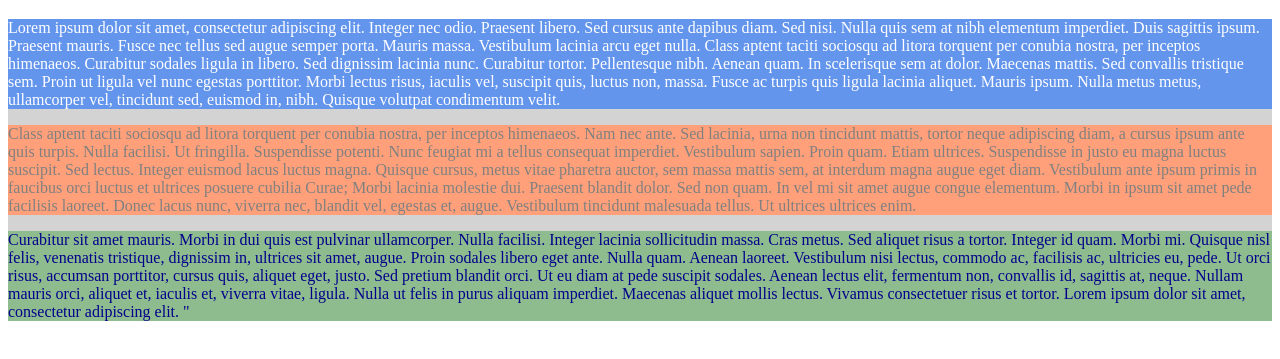
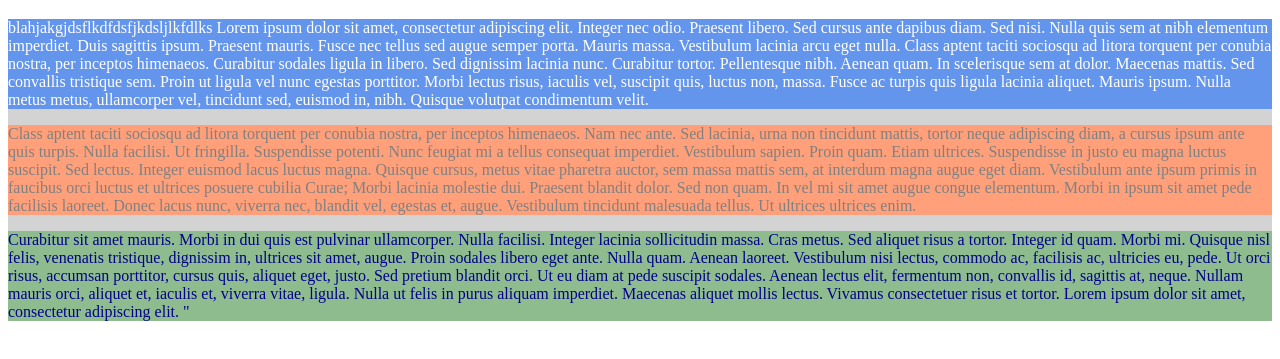
Before and after one commit to aschrad2/frontend-prework-examples-app, a plain HTML site: page index.html in a window 1280 px wide. Shown: the part 61-420 px from the top of the page. Drawn offline with Linux system fonts and the light colour scheme.

Commit message:
Made changes to check if Github was connected

```diff
--- a/index.html
+++ b/index.html
@@ -9,6 +9,9 @@
     <div class="essay-container">
       <div class="intro-parent">
         <p id="intro-text">
+
+blahjakgjdsflkdfdsfjkdsljlkfdlks
+
           Lorem ipsum dolor sit amet, consectetur adipiscing elit. Integer nec odio. Praesent libero. Sed cursus ante dapibus diam. Sed nisi. Nulla quis sem at nibh elementum imperdiet. Duis sagittis ipsum. Praesent mauris. Fusce nec tellus sed augue semper porta. Mauris massa. Vestibulum lacinia arcu eget nulla. Class aptent taciti sociosqu ad litora torquent per conubia nostra, per inceptos himenaeos. Curabitur sodales ligula in libero. Sed dignissim lacinia nunc. Curabitur tortor. Pellentesque nibh. Aenean quam. In scelerisque sem at dolor. Maecenas mattis. Sed convallis tristique sem. Proin ut ligula vel nunc egestas porttitor. Morbi lectus risus, iaculis vel, suscipit quis, luctus non, massa. Fusce ac turpis quis ligula lacinia aliquet. Mauris ipsum. Nulla metus metus, ullamcorper vel, tincidunt sed, euismod in, nibh. Quisque volutpat condimentum velit.
         </p>
       </div>
```
